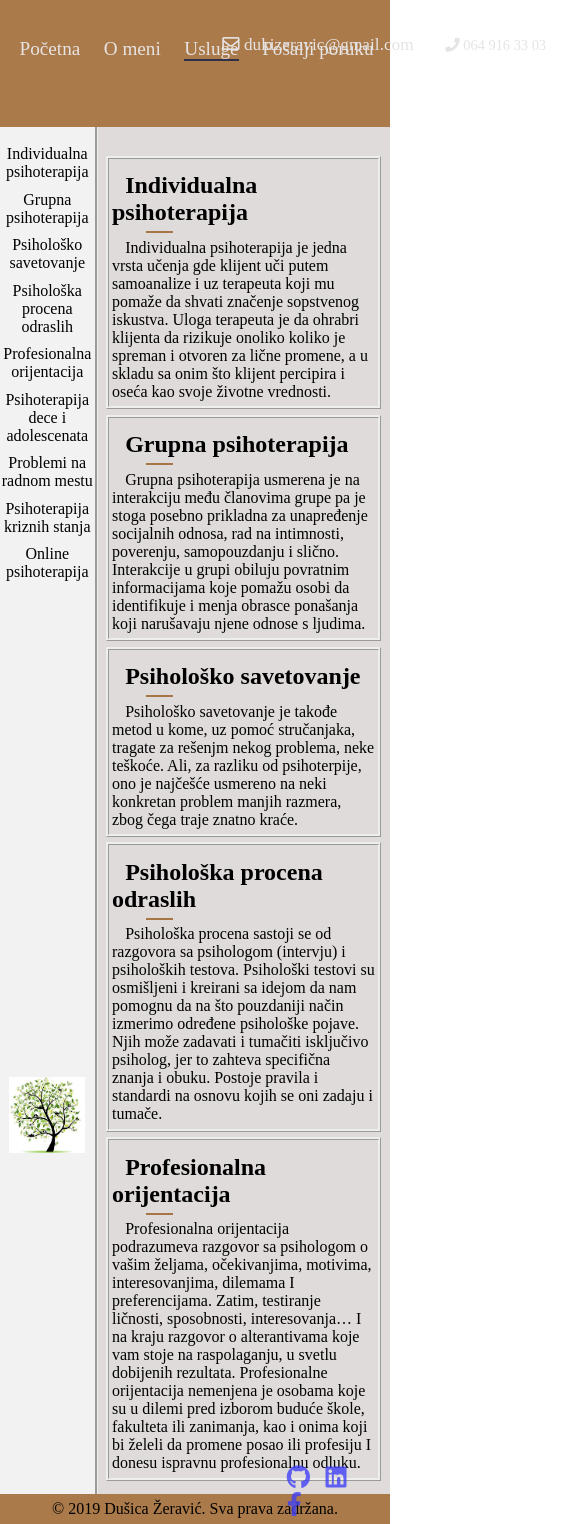
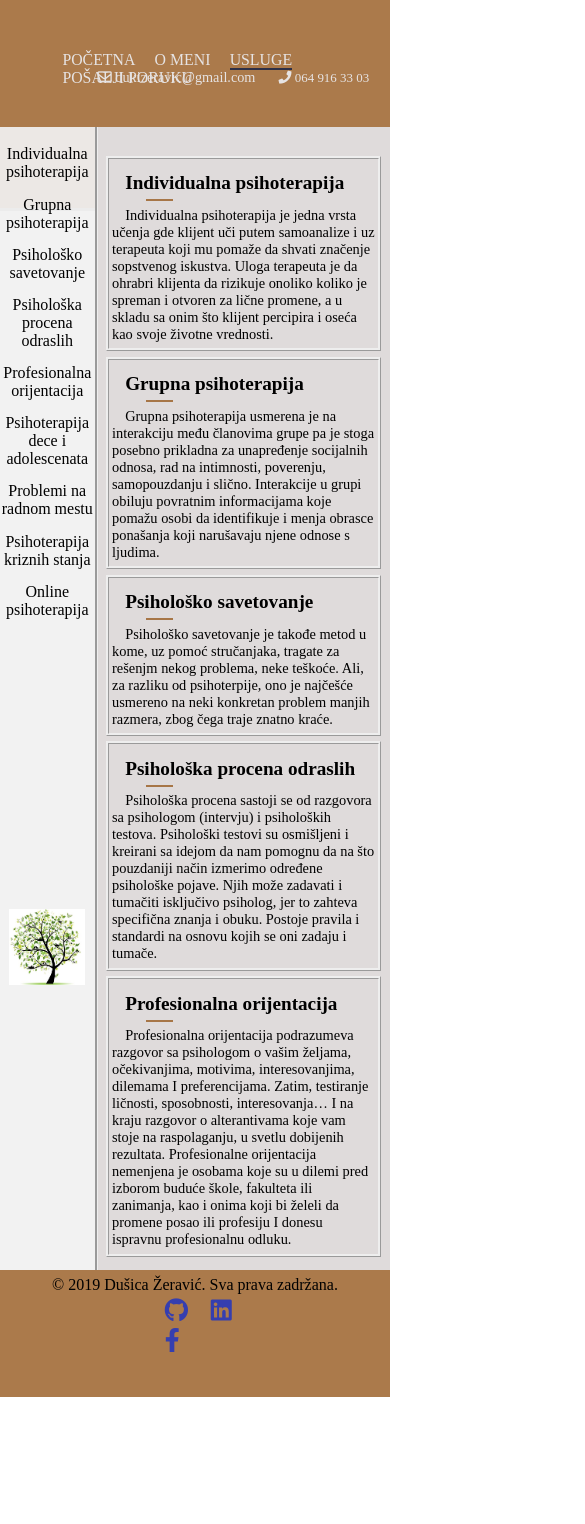
Before and after one commit to DusicaZeravic/Portfolio, a plain HTML site: page usluge.html in a window 390 px wide. Shown: the whole page, 585 px wide, since content can reach past the window. After the commit the page ends 1397 px from the top, so only its background shows below. Drawn offline with Linux system fonts and the light colour scheme; a web font is replaced by a local one.

Commit message:
Third version

```diff
--- a/css/style.css
+++ b/css/style.css
@@ -25,11 +25,11 @@ html {
     height: 15vh;
     width: 100%;
     background-color: rgba(160, 104, 51, 0.877);
+    border-bottom: 3px solid rgb(177, 177, 177);
 }
 
 .navbar ul {
     width: 100%;
-    float: right;
     position: relative;
     top: 30%;
 }
@@ -38,7 +38,7 @@ html {
 .navbar a:visited {
     color: rgb(230, 227, 227);
     text-decoration: none;
-    font-size: 120%;
+    font-size: 110%;
 }
 
 .navbar a:hover,
@@ -49,18 +49,20 @@ html {
 
 .navbar li {
     display: inline-block;
-    padding-left: 5%;
+    padding-left: 4%;
+    text-transform: uppercase;
 }
 
 .navbar .contact-bar {
+    width: 40%;
     position: relative;
     bottom: 30%;
-    left: 60%;
+    left: 65%;
 }
 
 .navbar .contact-bar span {
     color:  rgb(230, 227, 227);
-    padding-left: 7%;
+    padding-left: 5%;
     font-size: 90%;
 }
 
@@ -72,7 +74,7 @@ html {
     border-bottom: 2px solid rgb(46, 48, 71);
 }
 
-/* --------MAIN PART------- */
+/* --------MAIN PART - Home Page------- */
 
 .main-section {
     width: 100%;
@@ -95,7 +97,7 @@ html {
     margin-top: 2%;
     text-align: center;
     font-size: 300%;
-    color:  rgba(160, 104, 51, 0.877);
+    color: rgba(160, 104, 51, 0.877);
 }
 
 .main-row {
@@ -175,46 +177,6 @@ html {
     margin-top: 10%;
 }
 
-video {
-    position: absolute;
-    bottom: 12%;
-    right: 27%;
-}
-
-
-/* --------FOOTER------- */
-
-footer {
-    position: relative;
-    width: 100%;
-    padding: 1.5%;
-    background-color: rgba(160, 104, 51, 0.877);
-}
-
-.copyright {
-    text-align: center;
-}
-
-.social-links {
-    position: absolute;
-    bottom: 5%;
-    right: 10%;
-    float: right;
-    width: 20%;
-    margin-right: 0.5%;
-}
-
-.social-links li {
-    display: inline-block;
-    padding-left: 20%;
-}
-
-.social-links a {
-    text-decoration: none;
-    font-size: 150%;
-}
-
-
 /* --------SERVICES------- */
 
 .container {
@@ -235,11 +197,15 @@ footer {
     grid-area: h;
 }
 
+.container .navbar {
+    padding-top: 1.5%;
+}
+
 .container .contact-bar {
    position: relative;
-   top: 10%;
-   left: 50%
-
+   top: 2%;
+   left: 65%;
+   width: 40%;
 }
 
 .menu {
@@ -307,11 +273,6 @@ footer {
     margin-bottom: 5%;
 }
 
-footer {
-    grid-area: f;
-
-}
-
 footer ul {
     margin-bottom: 1%;
 }
@@ -355,7 +316,6 @@ footer ul {
 }
 .carousel-inner img {
     width: 100%;
-    height: 100%;
 }
 
 .carousel-control-prev-icon,
@@ -364,7 +324,7 @@ footer ul {
     top: 25%;
 }
 
-/*------Form-------*/
+/*------FORM-------*/
 
 .container-form {
     display: grid;
@@ -380,14 +340,16 @@ footer ul {
         "f f f f f f f f f f f f";
 }
 
+.container-form .navbar {
+    padding-top: 1.5%;
+}
+
+.container-form .contact-bar {
+    margin-top: 2%;
+}
+
 .header-form {
     grid-area: h;
-}
-
-.header-form .contact-bar {
-    position: relative;
-    top: 10%;
-    left: 50%;
 }
 
 .content-form {
@@ -462,3 +424,171 @@ input[type=submit] {
   input[type=reset]:hover {
     background-color: #9c4a4a;
   }
+
+  /* --------FOOTER------- */
+
+footer {
+    grid-area: f;
+    width: 100%;
+    height: 15vh;
+    padding: 1.5%;
+    background-color: rgba(160, 104, 51, 0.877);
+}
+
+.copyright {
+    text-align: center;
+}
+
+.social-links,
+.social-links-services,
+.social-links-form {
+    margin-left: 36%;
+    width: 30%;
+}
+
+.social-links li {
+    display: inline-block;
+    padding-left: 20%;
+    margin-top: -3%;
+}
+
+.social-links-services li {
+    display: inline-block;
+    padding-left: 20%;
+    margin-top: 3%;
+}
+
+.social-links-form li {
+    display: inline-block;
+    padding-left: 20%;
+    margin-top: 3%;
+}
+
+.social-links a,
+.social-links-services a,
+.social-links-form a {
+    text-decoration: none;
+    font-size: 150%;
+    color: rgb(53, 62, 175);
+
+}
+
+/* MEDIA QUERIES*/
+@media(max-width: 768px){
+    .navbar {
+        width: 100%;
+        height: 20vh;
+    }
+
+    .navbar ul {
+        font-size: 90%;
+        margin-left: -2%;
+    }
+
+    .navbar .contact-bar {
+        margin-left: -5%;
+        font-size: 80%;
+        margin-top: 1%;
+    }
+
+    .main-box img {
+        width: 60%;
+        padding-top: 5%;
+    }
+
+    .main-box:last-of-type {
+        margin-bottom: 5%;
+    }
+
+    .floatleft, .floatright {
+        height: 80vh;
+    }
+
+    .welcome {
+        font-size: 170%;
+    }
+
+    .description {
+        font-size: 90%;
+    }
+
+    .carousel-control-prev-icon,
+    .carousel-control-next-icon {
+    position: relative;
+    top: 15%;
+    }
+
+.container .contact-bar {
+    margin-top: 1.5%;
+    font-size: 90%;
+    }
+
+.menu a {
+    margin-top: 10%;
+}
+
+.container-form .contact-bar {
+    margin-top: 6.5%;
+    font-size: 90%;
+    }
+
+.picture-form img {
+    width: 80%;
+    margin-top: 20%;
+    }
+}
+
+@media(max-width: 600px){
+    .navbar ul {
+        font-size: 90%;
+        margin-left: 12%;
+        margin-top: -4%;
+    }
+
+    .navbar .contact-bar {
+        width: 100%;
+        margin-left: -45%;
+        font-size: 80%;
+        margin-top: 10%;
+    }
+
+    .welcome {
+        font-size: 145%;
+    }
+    .container .navbar {
+        height: 25vh;
+    }
+
+    .container .contact-bar {
+         font-size: 90%;
+    }
+
+    .border h2 {
+        font-size: 120%;
+    }
+
+    .border p {
+        font-size: 90%;
+    }
+
+    .tooltip {
+        position: relative;
+    }
+
+    .services a::before {
+        position: absolute;
+        left: 25%;
+        bottom: -30%;
+        font-size: 85%;
+    }
+
+    .container-form .contact-bar {
+        margin-top: 15%;
+        font-size: 90%;
+        }
+
+    .form-part {
+        top: 4%;
+    }
+
+}
--- a/index.html
+++ b/index.html
@@ -11,7 +11,7 @@
     <link href="https://fonts.googleapis.com/css?family=Frank+Ruhl+Libre:300,400&display=swap" rel="stylesheet">
     <link rel="stylesheet" type="text/css" href="css/style.css">
 
-    <title>Psiholosko savetovaliste Zeravic</title>
+    <title>Savetovaliste Zeravic | Dobrodosli</title>
 </head>
 
 <body>
@@ -41,7 +41,7 @@
     </div>
 <section>
     <div class="main-section">
-            <img src="img/logo.png" alt="logo">
+            <!-- <img src="img/logo.png" alt="logo"> -->
         <h1 class="glavni-naslov">Psihološko savetovalište <br>"Žeravić"</br></h1>
     </div>
 </section>
@@ -77,6 +77,6 @@
             </nav>
         </div>
 </footer>
-
+<script type="text/javascript" src="script.js"></script>
 </body>
 </html>
--- a/usluge.html
+++ b/usluge.html
@@ -10,7 +10,7 @@
     <link href="https://fonts.googleapis.com/css?family=Frank+Ruhl+Libre:300,400&display=swap" rel="stylesheet">
     <link rel="stylesheet" type="text/css" href="css/style.css">
 
-    <title>Usluge</title>
+    <title>Savetovaliste Zeravic | Usluge</title>
 
 </head>
 <body>
@@ -91,7 +91,7 @@
             </div>
         </div>
     </div>
-    <footer>
+    <footer >
             <div class="copyright">
                     <p>
                      &copy; 2019 Dušica Žeravić. Sva prava zadržana.
@@ -99,7 +99,7 @@
             </div>
             <div>
                 <nav>
-                    <ul class="social-links">
+                    <ul class="social-links-services">
                         <li><a href="https://github.com/DusicaZeravic" target="_blank"><i class="fab fa-github"></i>
                             <li><a href="https://www.linkedin.com/in/du%C5%A1ica-%C5%BEeravi%C4%87-916205141/" target="_blank"><i class="fab fa-linkedin"></i></i></a></li>
                             <li><a href="https://www.facebook.com/dusica.zeravic" target="_blank"><i class="fab fa-facebook-f"></i></a></li>
```
Also changed, not shown: kontakt.html (+8 -9 lines), o_meni.html (+1 -3 lines).
